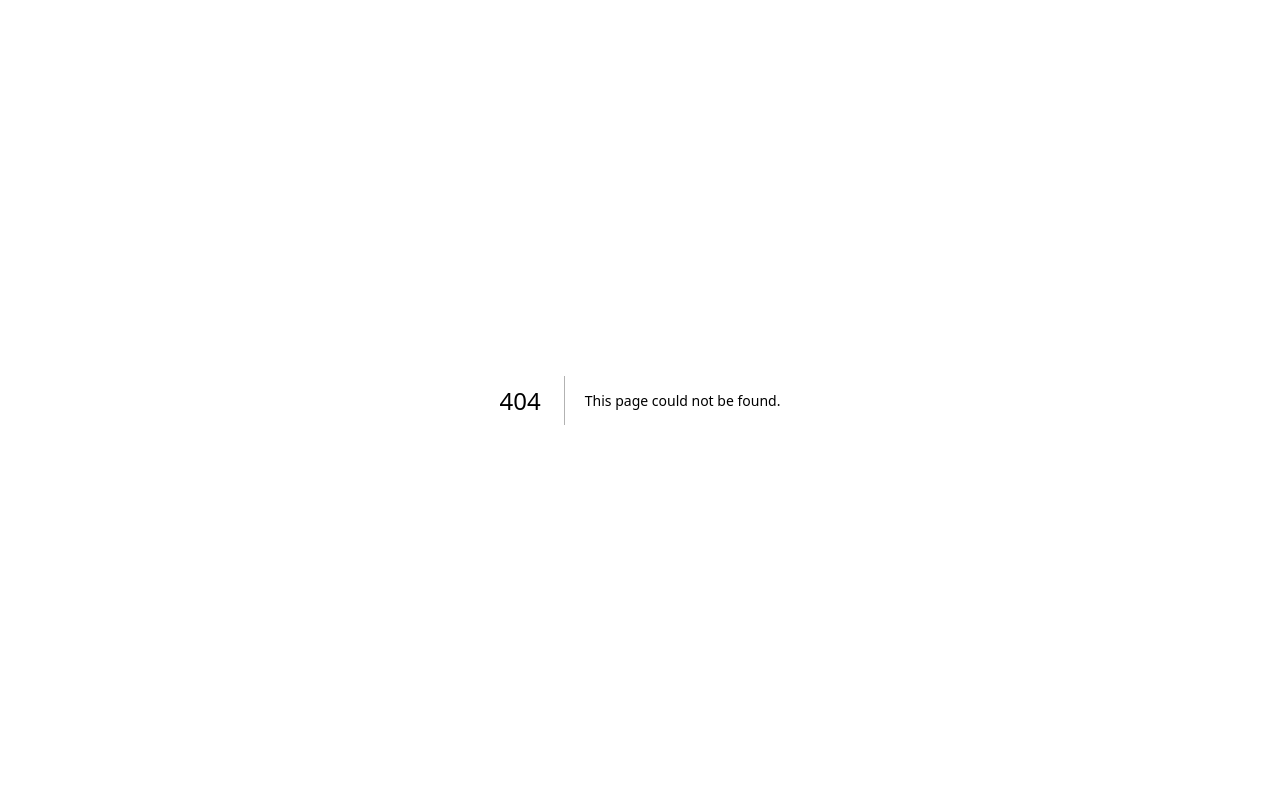
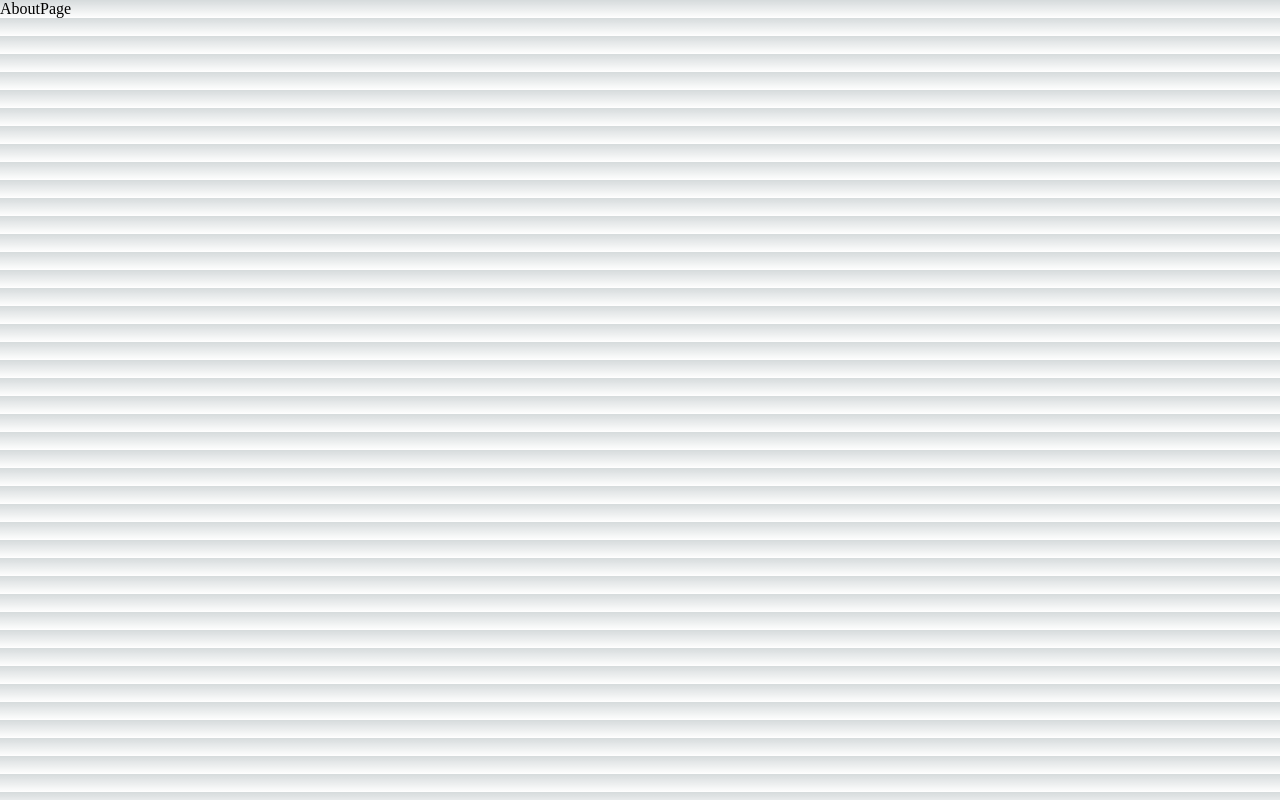
Before and after one commit to Bach16/Ismael-Rojas, a Next.js app: page /about in a window 1280 px wide. Before the commit this address had no page. Built offline with nearby package versions, Linux system fonts and the light colour scheme.

Commit message:
create a about page

```diff
--- /dev/null
+++ b/src/pages/about/index.tsx
@@ -0,0 +1,9 @@
+import React from 'react'
+
+const AboutPage = () => {
+  return (
+    <div>AboutPage</div>
+  )
+}
+
+export default AboutPage
```
